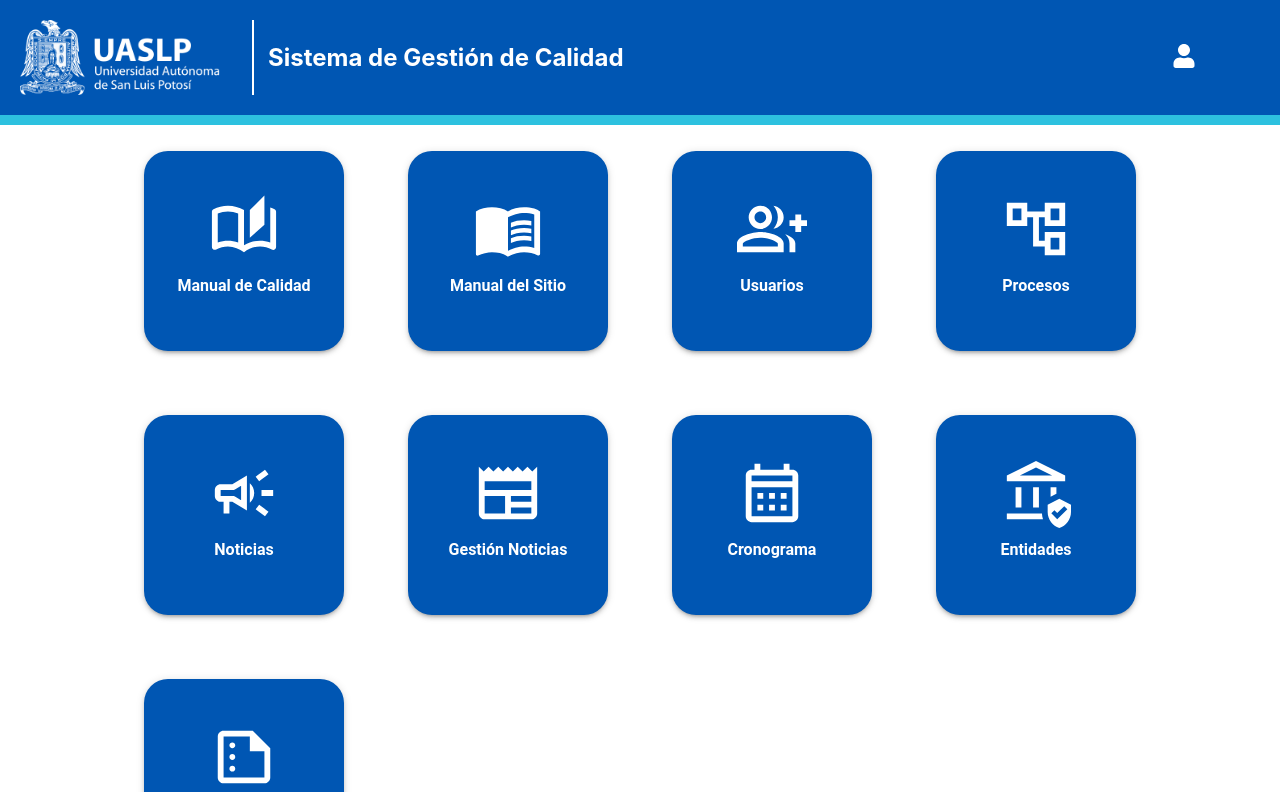
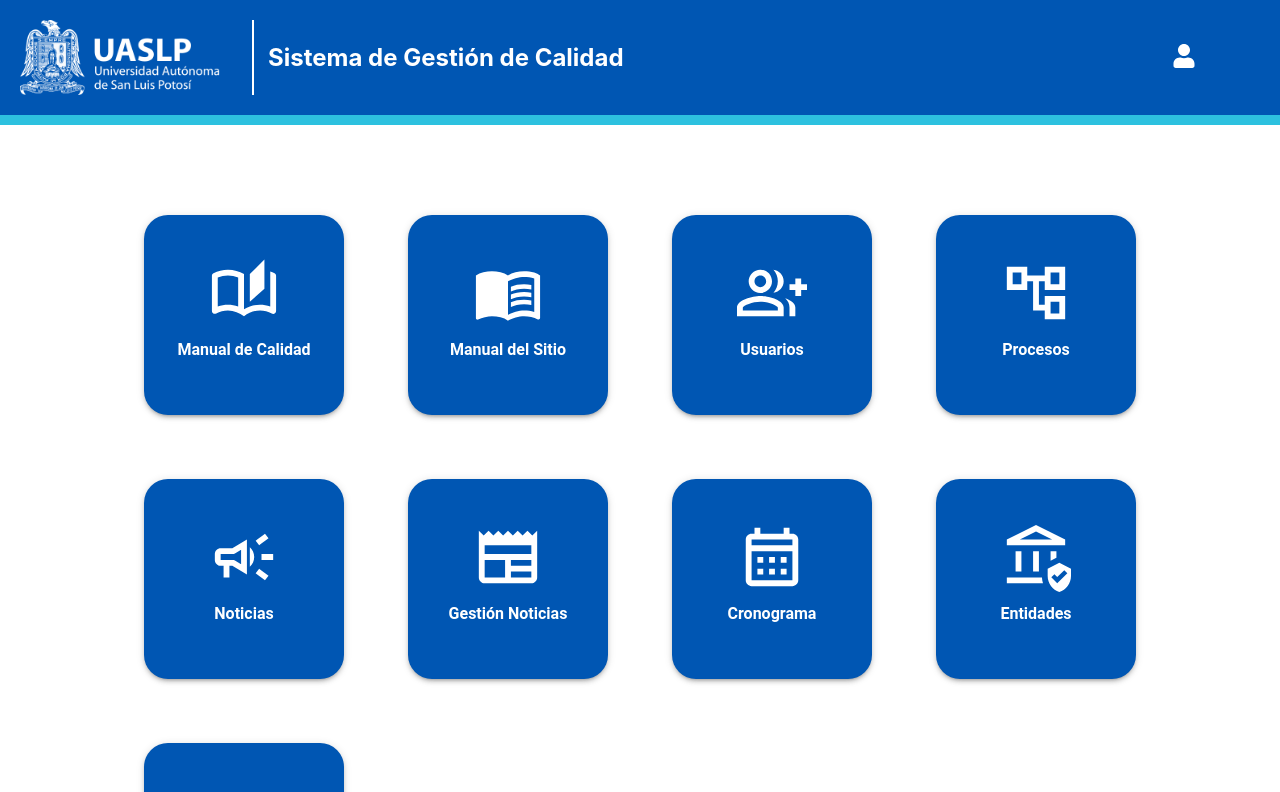
Before and after one commit to ShadowKnSs/sgc_frontend, a React (Create React App) app: page / in a window 1280 px wide. Shown: the top 792 px of the page. Built offline with nearby package versions, Linux system fonts and the light colour scheme.

Commit message:
Correcion del acomodo de las cards

```diff
--- a/src/views/typesReports.jsx
+++ b/src/views/typesReports.jsx
@@ -12,8 +12,8 @@ const TypesReports = () => {
 
     const menuItems = [
         { icon: <AnalyticsOutlinedIcon />, title: "Semestral", path: "/principalReportSem"},
-        { icon: <AccountTreeOutlinedIcon />, title: "Proceso", path: "principalReportSem" },
-        { icon: <DescriptionIcon />, title: "Aditoría Interna", path: "principalReportSem"},
+        { icon: <AccountTreeOutlinedIcon />, title: "Proceso", path: "/listado-reportes-proceso" },
+        { icon: <DescriptionIcon />, title: "Aditoría Interna", path: "/reportes-auditoria"},
     ];
 
     return (
--- a/src/views/welcome.jsx
+++ b/src/views/welcome.jsx
@@ -11,8 +11,10 @@ import CampaignOutlinedIcon from '@mui/icons-material/CampaignOutlined';
 import NewspaperOutlinedIcon from '@mui/icons-material/NewspaperOutlined';
 import CalendarMonthOutlinedIcon from '@mui/icons-material/CalendarMonthOutlined';
 import SummarizeOutlinedIcon from '@mui/icons-material/SummarizeOutlined';
+
 const Welcome = () => {
   const navigate = useNavigate();
+
   const menuItems = [
     { icon: <AutoStoriesOutlinedIcon />, title: "Manual de Calidad", path: "/" },
     { icon: <MenuBookOutlinedIcon />, title: "Manual del Sitio", path: "/manualDelSitio" },
@@ -24,6 +26,7 @@ const Welcome = () => {
     { icon: <AssuredWorkloadOutlinedIcon />, title: "Entidades", path: "/entidades" },
     { icon: <SummarizeOutlinedIcon />, title: "Reportes", path: "typesReports" },
   ];
+
   return (
     <Box
       sx={{
@@ -32,19 +35,20 @@ const Welcome = () => {
         gap: 8,
         placeItems: "center",
         justifyContent: "center",
-        alignContent: "center",
-        height: "100vh",
-        width: "100%",
+        alignContent: "start", // Cambiado para evitar centrado absoluto
+        minHeight: "calc(100vh - 100px)", // Ajusta 100px según tu header y footer
+        padding: "20px",
+        marginTop: "80px", // Ajusta según el tamaño del header
+        marginBottom: "20px", // Ajusta según el tamaño del footer
       }}
     >
       {menuItems.map((item, index) => (
         <MenuCard
-        key={index}
-        icon={item.icon}
-        title={item.title}
-        onClick={() => navigate(item.path)}
-      />
-
+          key={index}
+          icon={item.icon}
+          title={item.title}
+          onClick={() => navigate(item.path)}
+        />
       ))}
     </Box>
   );
```
